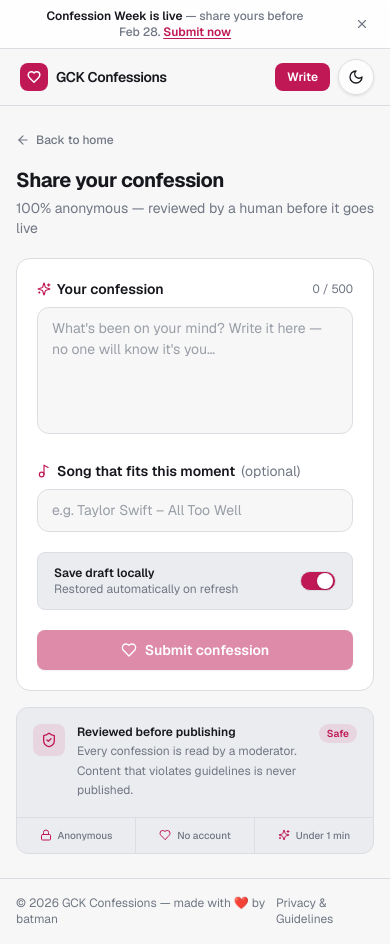
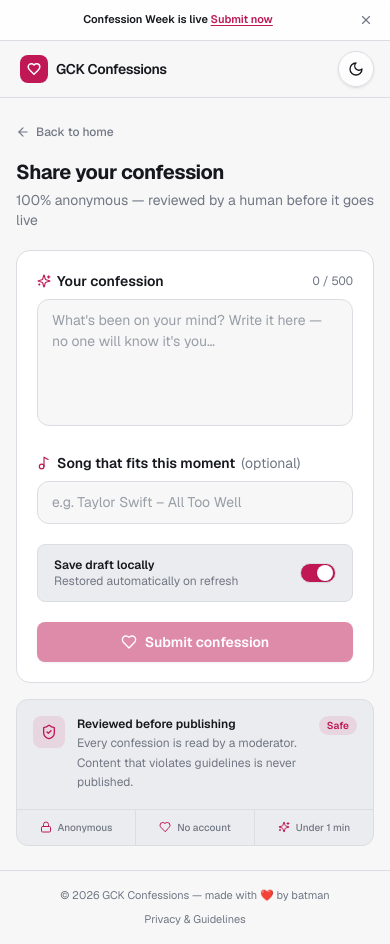
Before and after one commit to RexSixT9/gckconfessions, a Next.js app: page /submit in a window 390 px wide. Built offline with nearby package versions, Linux system fonts and the light colour scheme.

Commit message:
feat: refine layout and styling across AdminLogin, AnnouncementBanner, Footer, HeaderNav, and AdminList components for improved UI consistency

```diff
--- a/src/app/adminlogin/page.tsx
+++ b/src/app/adminlogin/page.tsx
@@ -124,7 +124,7 @@ export default function AdminLoginPage() {
               <div>
                 <label htmlFor="email" className="mb-2 block text-xs font-semibold uppercase tracking-wide text-[hsl(var(--muted-foreground))]">Email</label>
                 <div className="relative">
-                  <span className="pointer-events-none absolute inset-y-0 left-0 flex w-11 items-center justify-center text-[hsl(var(--muted-foreground))]">
+                  <span className="pointer-events-none absolute inset-y-0 left-0 flex w-9 items-center justify-center text-[hsl(var(--muted-foreground))]">
                     <Mail className="h-4 w-4" />
                   </span>
                   <input
@@ -133,7 +133,7 @@ export default function AdminLoginPage() {
                     placeholder="admin@example.com"
                     autoComplete="email" autoCapitalize="off" autoCorrect="off" spellCheck="false"
                     maxLength={254} required disabled={loading}
-                    className="input-base w-full pl-12"
+                    className="input-base w-full pl-10"
                   />
                 </div>
               </div>
@@ -142,7 +142,7 @@ export default function AdminLoginPage() {
               <div>
                 <label htmlFor="password" className="mb-2 block text-xs font-semibold uppercase tracking-wide text-[hsl(var(--muted-foreground))]">Password</label>
                 <div className="relative">
-                  <span className="pointer-events-none absolute inset-y-0 left-0 flex w-11 items-center justify-center text-[hsl(var(--muted-foreground))]">
+                  <span className="pointer-events-none absolute inset-y-0 left-0 flex w-9 items-center justify-center text-[hsl(var(--muted-foreground))]">
                     <KeyRound className="h-4 w-4" />
                   </span>
                   <input
@@ -151,11 +151,11 @@ export default function AdminLoginPage() {
                     placeholder="••••••••"
                     autoComplete="current-password" autoCapitalize="off" autoCorrect="off" spellCheck="false"
                     maxLength={128} required disabled={loading}
-                    className="input-base w-full pl-12 pr-11"
+                    className="input-base w-full pl-10 pr-10"
                   />
                   <button
                     type="button" onClick={() => setShowPassword(!showPassword)} disabled={loading}
-                    className="absolute inset-y-0 right-0 flex w-11 items-center justify-center rounded-r-[calc(var(--radius)*0.85)] text-[hsl(var(--muted-foreground))] transition-colors hover:text-[hsl(var(--foreground))] disabled:opacity-50"
+                    className="absolute inset-y-0 right-0 flex w-10 items-center justify-center rounded-r-[calc(var(--radius)*0.85)] text-[hsl(var(--muted-foreground))] transition-colors hover:text-[hsl(var(--foreground))] disabled:opacity-50"
                     aria-label={showPassword ? 'Hide password' : 'Show password'}
                   >
                     {showPassword ? <EyeOff className="h-4 w-4" /> : <Eye className="h-4 w-4" />}
--- a/src/app/globals.css
+++ b/src/app/globals.css
@@ -160,7 +160,10 @@
     border-radius: calc(var(--radius) * 0.85);
     border: 1px solid hsl(var(--border));
     background: hsl(var(--background));
-    padding: 0.625rem 0.875rem;
+    padding-top: 0.625rem;
+    padding-right: 0.875rem;
+    padding-bottom: 0.625rem;
+    padding-left: 0.875rem;
     font-size: 0.875rem;
     line-height: 1.5;
     color: hsl(var(--foreground));
--- a/src/components/AnnouncementBanner.tsx
+++ b/src/components/AnnouncementBanner.tsx
@@ -83,16 +83,17 @@ export default function AnnouncementBanner() {
       ref={bannerRef}
       className="w-full border-b border-[hsl(var(--border))]/70 bg-[hsl(var(--card))]/90 text-[hsl(var(--foreground))] animate-slide-down backdrop-blur-sm"
     >
-      <div className="mx-auto flex w-full max-w-6xl items-center justify-between gap-3 px-4 py-2 sm:px-6">
-        <div className="flex flex-1 items-center justify-center gap-2.5">
+      <div className="mx-auto flex w-full max-w-6xl items-center justify-between gap-2 px-3 py-2 sm:gap-3 sm:px-6">
+        <div className="flex min-w-0 flex-1 items-center justify-center gap-2 sm:gap-2.5">
           {/* Event type pill */}
           <span className="hidden shrink-0 items-center gap-1 rounded-full bg-[hsl(var(--accent))]/10 px-2 py-0.5 text-[10px] font-bold uppercase tracking-widest text-[hsl(var(--accent))] sm:inline-flex">
             <Megaphone className="h-2.5 w-2.5" />
             Event
           </span>
-          <p className="text-center text-xs font-medium sm:text-sm">
+          <p className="min-w-0 text-center text-[11px] font-medium leading-snug sm:text-sm">
             <span className="font-semibold text-[hsl(var(--foreground))]">Confession Week is live</span>
-            <span className="text-[hsl(var(--muted-foreground))]"> — share yours before Feb&nbsp;28.&nbsp;</span>
+            <span className="hidden text-[hsl(var(--muted-foreground))] xs:inline"> — share yours before Feb&nbsp;28.</span>
+            <span className="text-[hsl(var(--muted-foreground))]">&nbsp;</span>
             <a
               href="/submit"
               className="font-semibold text-[hsl(var(--accent))] underline underline-offset-2 transition hover:opacity-75"
@@ -104,7 +105,7 @@ export default function AnnouncementBanner() {
         <button
           type="button"
           onClick={handleDismiss}
-          className="ml-1 inline-flex h-6 w-6 shrink-0 items-center justify-center rounded-full text-[hsl(var(--muted-foreground))] transition hover:bg-[hsl(var(--secondary))] hover:text-[hsl(var(--foreground))] active:scale-95"
+          className="ml-0.5 inline-flex h-6 w-6 shrink-0 items-center justify-center rounded-full text-[hsl(var(--muted-foreground))] transition hover:bg-[hsl(var(--secondary))] hover:text-[hsl(var(--foreground))] active:scale-95 sm:ml-1"
           aria-label="Close announcement"
         >
           <X className="h-3.5 w-3.5" />
--- a/src/components/Footer.tsx
+++ b/src/components/Footer.tsx
@@ -10,11 +10,11 @@ const Footer = memo(function Footer() {
 
   return (
     <footer ref={ref} className="border-t border-[hsl(var(--border))] bg-[hsl(var(--background))]">
-      <div className="mx-auto flex w-full max-w-6xl items-center justify-between px-4 py-4 sm:px-6">
-        <p className="text-xs text-[hsl(var(--muted-foreground))]">
+      <div className="mx-auto flex w-full max-w-6xl flex-col items-center gap-2 px-4 py-4 sm:flex-row sm:justify-between sm:gap-0 sm:px-6">
+        <p className="text-center text-[11px] text-[hsl(var(--muted-foreground))] sm:text-left sm:text-xs">
           © {new Date().getFullYear()} GCK Confessions — made with ❤️ by batman
         </p>
-        <div className="flex gap-4 text-xs">
+        <div className="flex gap-4 text-[11px] sm:text-xs">
           <Link href="/guidelines" className="text-[hsl(var(--muted-foreground))] transition hover:text-[hsl(var(--accent))]">Privacy &amp; Guidelines</Link>
         </div>
       </div>
--- a/src/components/HeaderNav.tsx
+++ b/src/components/HeaderNav.tsx
@@ -33,10 +33,10 @@ export default function HeaderNav() {
 
         {/* Actions */}
         <div className="flex items-center gap-2 sm:gap-3">
-          {/* Write button — visible on all screens */}
+          {/* Write button — hidden on small screens (hero CTA is visible there) */}
           <Link
             href="/submit"
-            className="inline-flex items-center gap-1 rounded-lg bg-[hsl(var(--accent))] px-3 py-1.5 text-xs font-semibold text-white transition hover:opacity-90"
+            className="hidden items-center gap-1 rounded-lg bg-[hsl(var(--accent))] px-3 py-1.5 text-xs font-semibold text-white transition hover:opacity-90 sm:inline-flex"
           >
             Write
           </Link>
--- a/src/components/admin/AdminList.tsx
+++ b/src/components/admin/AdminList.tsx
@@ -204,7 +204,7 @@ export default function AdminList() {
       <div className="flex flex-col gap-3 sm:flex-row sm:items-center">
         {/* Search */}
         <form onSubmit={handleSearch} className="relative flex-1">
-          <span className="pointer-events-none absolute inset-y-0 left-0 flex w-9 items-center justify-center text-[hsl(var(--muted-foreground))]">
+          <span className="pointer-events-none absolute inset-y-0 left-0 flex w-8 items-center justify-center text-[hsl(var(--muted-foreground))]">
             <Search className="h-3.5 w-3.5" />
           </span>
           <input
@@ -342,7 +342,7 @@ export default function AdminList() {
               <div key={item._id} data-card className="overflow-hidden rounded-2xl border border-[hsl(var(--border))] bg-[hsl(var(--background))] transition-shadow hover:shadow-sm">
 
                 {/* Card header */}
-                <div className="flex items-center justify-between gap-3 px-5 pt-4 pb-3">
+                <div className="flex items-center justify-between gap-2 px-3 pt-3 pb-2 sm:gap-3 sm:px-5 sm:pt-4 sm:pb-3">
                   <div className="flex flex-wrap items-center gap-1.5">
                     <StatusBadge status={item.status} />
                     {item.posted && (
@@ -369,7 +369,7 @@ export default function AdminList() {
                 </div>
 
                 {/* Message */}
-                <div className="px-5 pb-3">
+                <div className="px-3 pb-3 sm:px-5">
                   <div className="group relative">
                     <div className="max-h-40 overflow-y-auto rounded-xl bg-[hsl(var(--secondary))] px-4 py-3">
                       <p className="wrap-break-word whitespace-pre-wrap text-sm leading-relaxed text-[hsl(var(--foreground))]">
@@ -410,10 +410,10 @@ export default function AdminList() {
                 </div>
 
                 {/* Divider */}
-                <div className="mx-5 border-t border-[hsl(var(--border))]" />
+                <div className="mx-3 border-t border-[hsl(var(--border))] sm:mx-5" />
 
                 {/* Actions */}
-                <div className="flex flex-wrap items-center gap-2 px-5 py-3">
+                <div className="flex flex-wrap items-center gap-2 px-3 py-3 sm:px-5">
                   {item.status === "pending" && (
                     <>
                       <ActionBtn
@@ -466,7 +466,7 @@ export default function AdminList() {
 
                   <ActionBtn
                     variant="danger"
-                    className="ml-auto"
+                    className="ml-auto w-full sm:w-auto"
                     onClick={() => {
                       if (!window.confirm("Permanently delete this confession?")) return;
                       void run(
```
